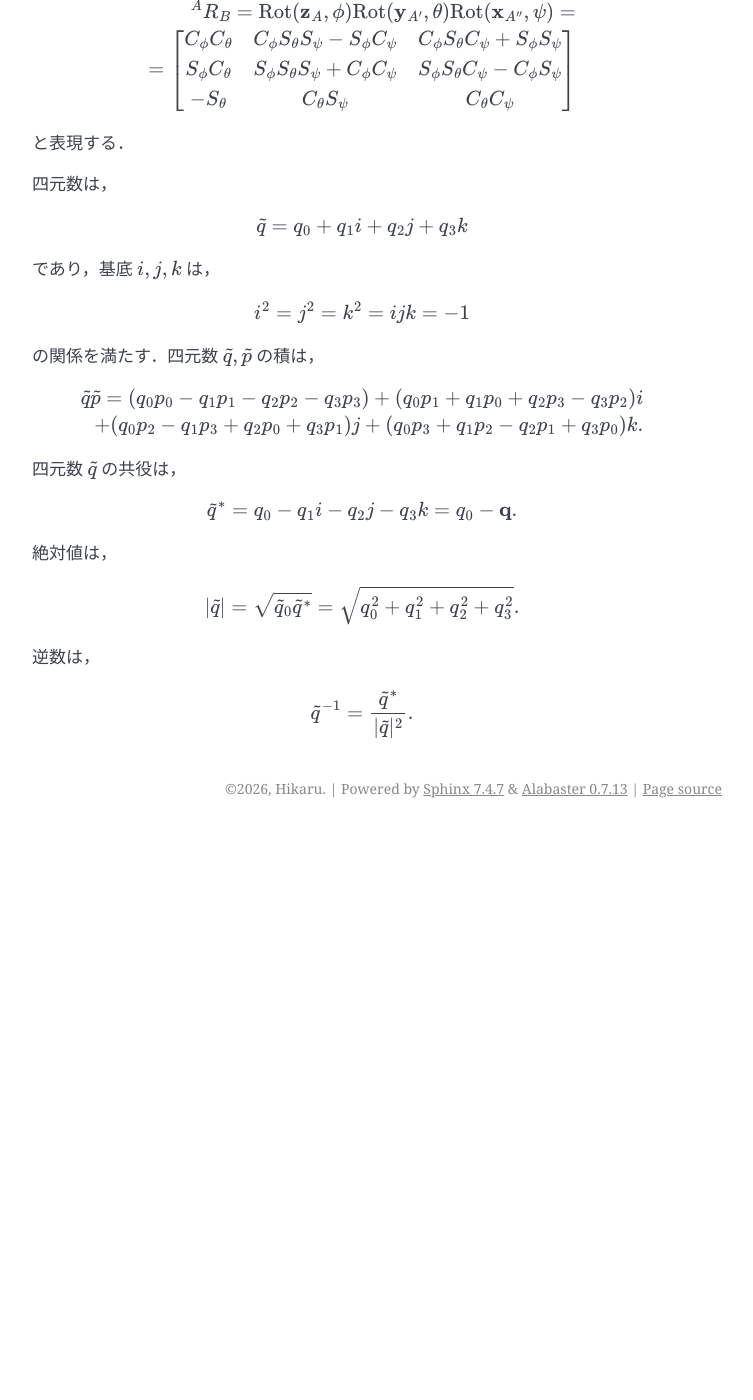
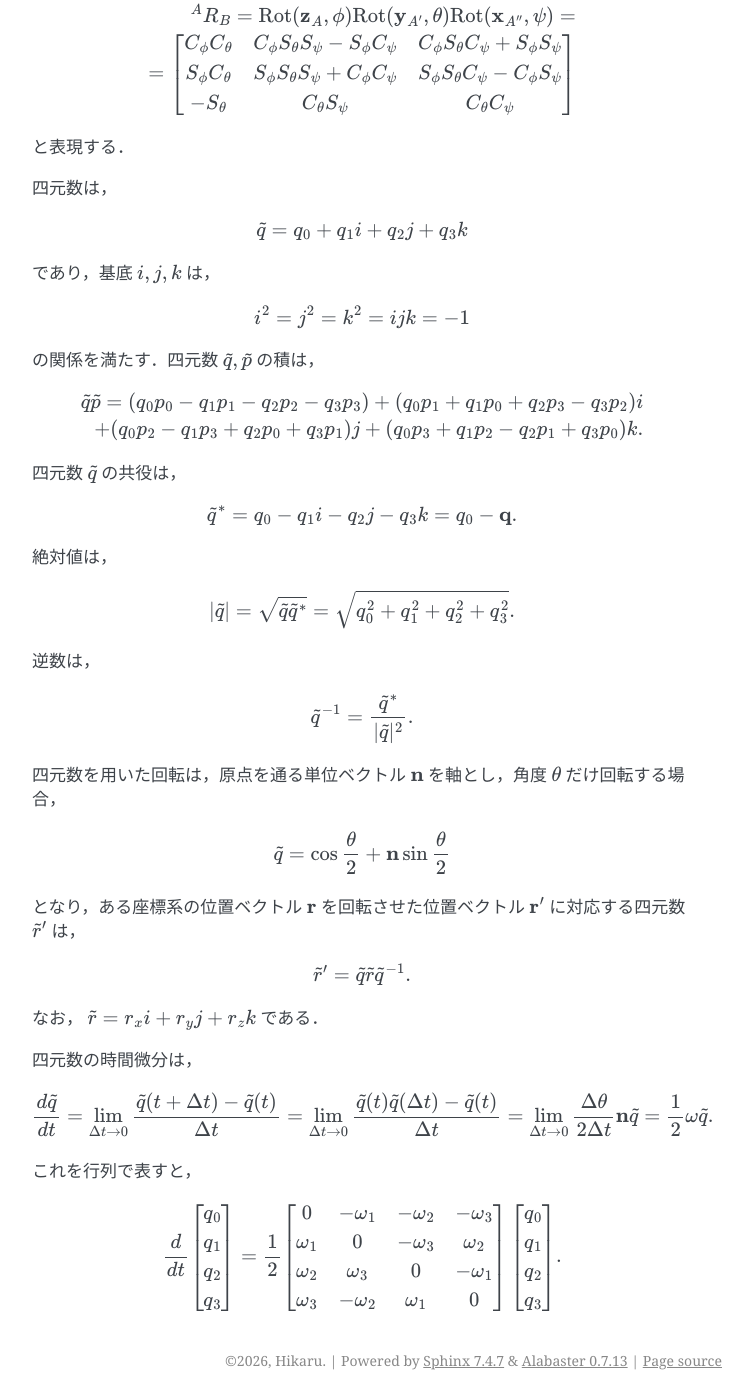
Before and after one commit to sql-hkr/iris, a Sphinx documentation site: the page built from source/robotics/kinematics.rst, in a window 1280 px wide and 1400 px high, scrolled down 785 px. Shown: the whole window, without its empty margins (388-1141 px from the left). Built offline with Sphinx 7.4.7, drawn with Linux system fonts in a browser that asks for light colours; before the commit the page ends 1613 px from its top, so only the background shows below that.

Commit message:
docs: update kinematics.rst

```diff
--- a/source/robotics/kinematics.rst
+++ b/source/robotics/kinematics.rst
@@ -80,10 +80,53 @@
 
 .. math::
 
-   |\tilde{q}| = \sqrt{\tilde{q}_0\tilde{q}^*} = \sqrt{q_0^2 + q_1^2 + q_2^2 + q_3^2} .
+   |\tilde{q}| = \sqrt{\tilde{q}\tilde{q}^*} = \sqrt{q_0^2 + q_1^2 + q_2^2 + q_3^2} .
 
 逆数は，
 
 .. math::
 
    \tilde{q}^{-1} = \frac{\tilde{q}^*}{|\tilde{q}|^2} .
+
+四元数を用いた回転は，原点を通る単位ベクトル :math:`\mathbf{n}` を軸とし，角度 :math:`\theta` だけ回転する場合，
+
+.. math::
+
+   \tilde{q} = \cos\frac{\theta}{2} + \mathbf{n}\sin\frac{\theta}{2}
+
+となり，ある座標系の位置ベクトル :math:`\mathbf{r}` を回転させた位置ベクトル :math:`\mathbf{r}'` に対応する四元数 :math:`\tilde{r}'` は，
+
+.. math::
+
+   \tilde{r}' = \tilde{q}\tilde{r}\tilde{q}^{-1} .
+
+なお， :math:`\tilde{r} = r_x i + r_y j + r_z k` である．
+
+四元数の時間微分は，
+
+.. math::
+
+   \frac{d\tilde{q}}{dt}
+   = \lim_{\Delta t \to 0} \frac{\tilde{q}(t + \Delta t) - \tilde{q}(t)}{\Delta t}
+   = \lim_{\Delta t \to 0} \frac{\tilde{q}(t)\tilde{q}(\Delta t) - \tilde{q}(t)}{\Delta t}
+   = \lim_{\Delta t \to 0} \frac{\Delta \theta}{2\Delta t}\mathbf{n}\tilde{q}
+   = \frac{1}{2}\mathbf{\omega}\tilde{q} .
+
+これを行列で表すと，
+
+.. math::
+
+   \frac{d}{dt}
+   \begin{bmatrix}
+   q_0 \\ q_1 \\ q_2 \\ q_3
+   \end{bmatrix}
+   = \frac{1}{2}
+   \begin{bmatrix}
+   0 & -\omega_1 & -\omega_2 & -\omega_3 \\
+   \omega_1 & 0 & -\omega_3 & \omega_2 \\
+   \omega_2 & \omega_3 & 0 & -\omega_1 \\
+   \omega_3 & -\omega_2 & \omega_1 & 0
+   \end{bmatrix}
+   \begin{bmatrix}
+   q_0 \\ q_1 \\ q_2 \\ q_3
+   \end{bmatrix} .
```
